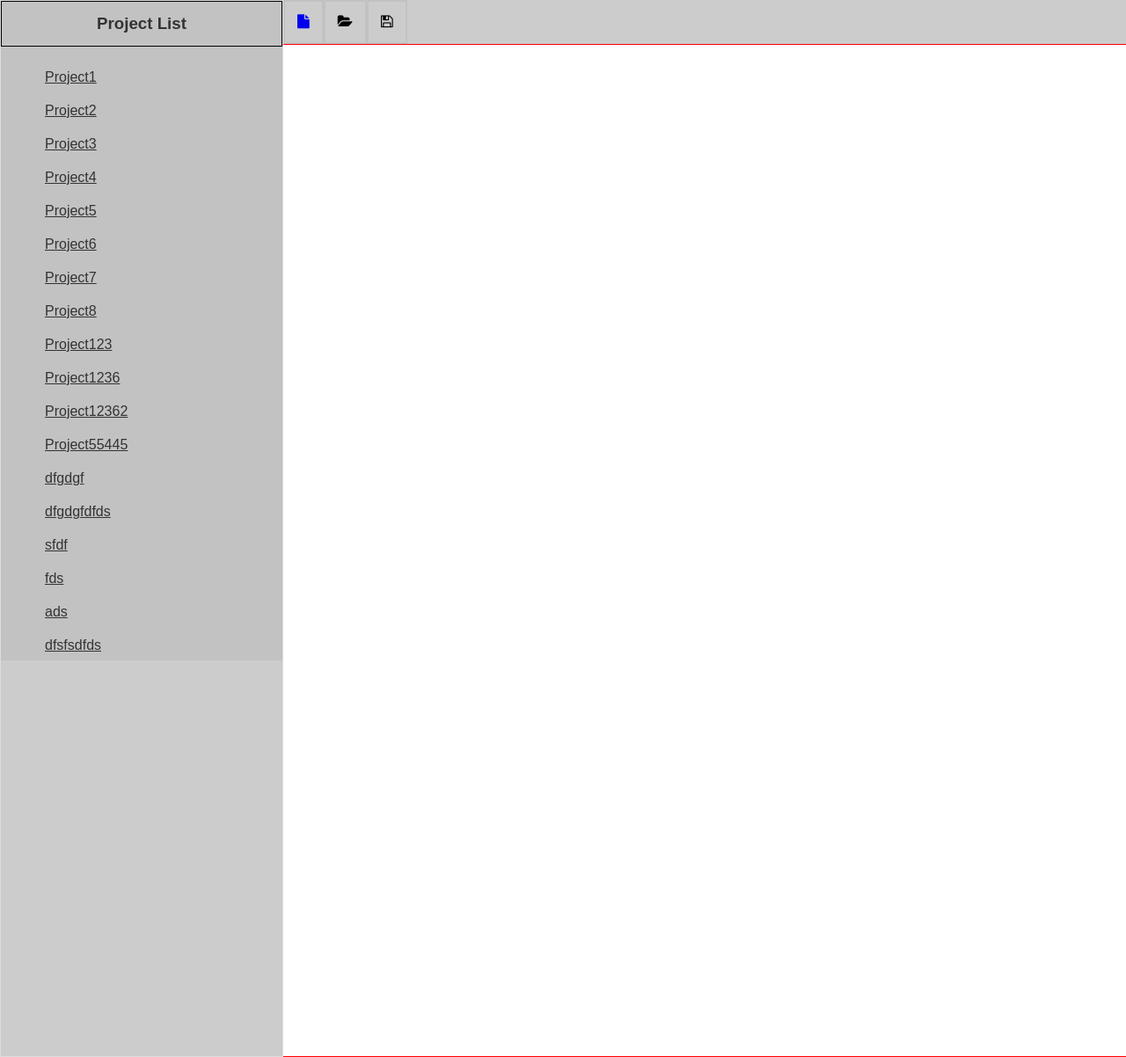
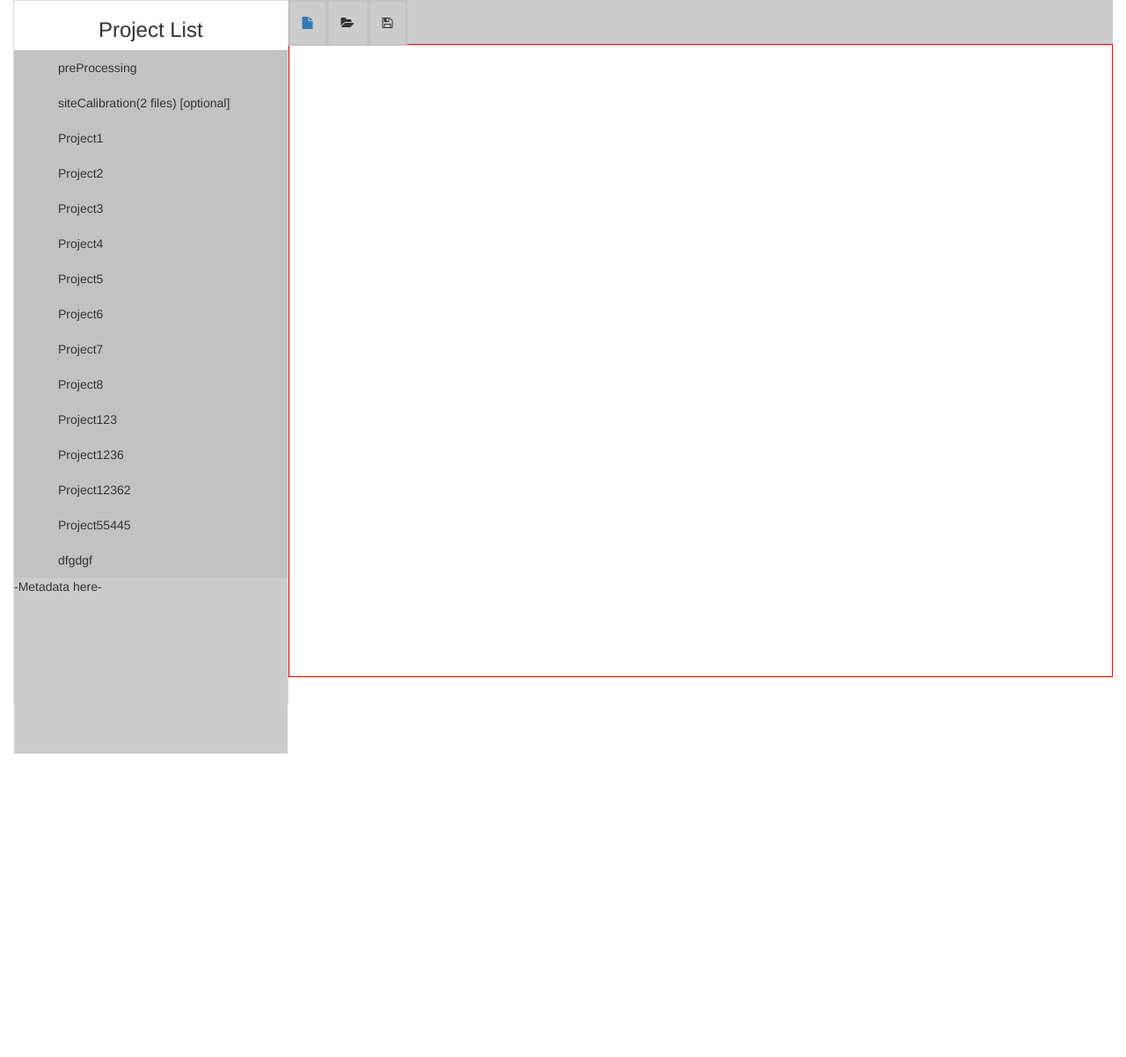
Before and after one commit to liamo7/Wind-Analysis-Coursework, a Django app: page / in a window 1280 px wide. Shown: the whole page at 88% size. After the commit the page ends 857 px from the top, so only its background shows below. Run offline with Django 3.2, Linux system fonts and the light colour scheme; data comes from the database, SQL or seed files in the repository; some libraries are stand-ins or nearby versions.

Commit message:
Slight changes made to layout before the meeting

```diff
--- a/GroupProject/GroupProject/urls.py
+++ b/GroupProject/GroupProject/urls.py
@@ -39,12 +39,3 @@ urlpatterns = [
 
 
 ]
-"""
-
-    url(r'^test/project/$', ProjectList.as_view(), name='project-list'),
-    url(r'^test/project/(?P<title>.+)/$', ProjectDetail.as_view(), name='project-detail'),
-
-    url(r'^test/project-analysis/(?P<title>.+)/$', ProjectAnalysisList.as_view(), name='project-analysis-list'),
-    url(r'^test/analysis/$', AnalysisList.as_view(), name='analysis-list'),
-    url(r'^test/analysis/(?P<title>.+)/$', AnalysisDetail.as_view(), name='analysis-detail')
-"""
--- a/GroupProject/webinterface/static/css/custom.css
+++ b/GroupProject/webinterface/static/css/custom.css
@@ -8,13 +8,13 @@
 	min-width: 25%;
 	width: 25%;
 	max-width: 50%;
-    height: 1200px;
+    height: 100vh;
 }
 
 #file-container {
 	width: 100%;
 	background-color: #c2c2c2;
-	height: 750px;
+	height: 75vh;
 	overflow: scroll;
 }
 
@@ -38,14 +38,14 @@
 #metadata-container {
 	width: 100%;
 	background-color: #cccccc;
-	height: 450px;
+	height: 25vh;
 	overflow: scroll;
 }
 
 #main-content-container {
 	margin-left: 25%;
 	width: 75%;
-   	height: 1150px;
+   	height: 90vh;
 	border: 1px solid red;
 }
 
@@ -73,3 +73,8 @@
 #toolbar-container ul li:hover {
     background-color: #c2c2c2;
 }
+
+#sidebar_title {
+	/*background-color: #cccccc;*/
+	text-align: center;
+}
--- a/GroupProject/webinterface/templates/webinterface/base.html
+++ b/GroupProject/webinterface/templates/webinterface/base.html
@@ -12,12 +12,13 @@
         <link rel="stylesheet" href="{% static 'css/custom.css' %}">
         <link rel="stylesheet" href="https://maxcdn.bootstrapcdn.com/font-awesome/4.5.0/css/font-awesome.min.css">
         <link href="http://code.jquery.com/ui/1.10.4/themes/ui-lightness/jquery-ui.css" rel="stylesheet">
+        <link href="//cdnjs.cloudflare.com/ajax/libs/twitter-bootstrap/3.0.2/css/bootstrap.min.css" rel="stylesheet">
 
 	</head>
 
 	<body>
 
-		<div class="container">
+		<div class="container-fluid">
 
             {% include 'webinterface/sidebar.html' %}
 
--- a/GroupProject/webinterface/templates/webinterface/sidebar.html
+++ b/GroupProject/webinterface/templates/webinterface/sidebar.html
@@ -1,10 +1,17 @@
 <div id="sidebar-container" class="ui-widget-content">
 
+
+    <h3 id="sidebar_title">{{ sidebar_title }}</h3>
     <div id="file-container">
-        <h3>{{ sidebar_title }}</h3>
 
         <div id="file-view-container">
             <ul>
+                    <li class="file-item">
+                         <a>preProcessing</a>
+                    </li>
+                    <li class="file-item">
+                         <a>siteCalibration(2 files) [optional]</a>
+                    </li>
                 {% for data in sidebar_data %}
                     <li class="file-item">
                         {% if sidebar_object == 'project-list' %}
@@ -19,6 +26,6 @@
     </div>
 
     <div id="metadata-container">
-
+        <p>-Metadata here-</p>
     </div>
 </div>
--- a/GroupProject/webinterface/urls.py
+++ /dev/null
@@ -1,6 +0,0 @@
-from django.conf.urls import url
-from . import views
-
-urlpatterns = [
-
-]
```
Also changed, not shown: GroupProject/webinterface/static/html/partials/project_list.html (deleted).
